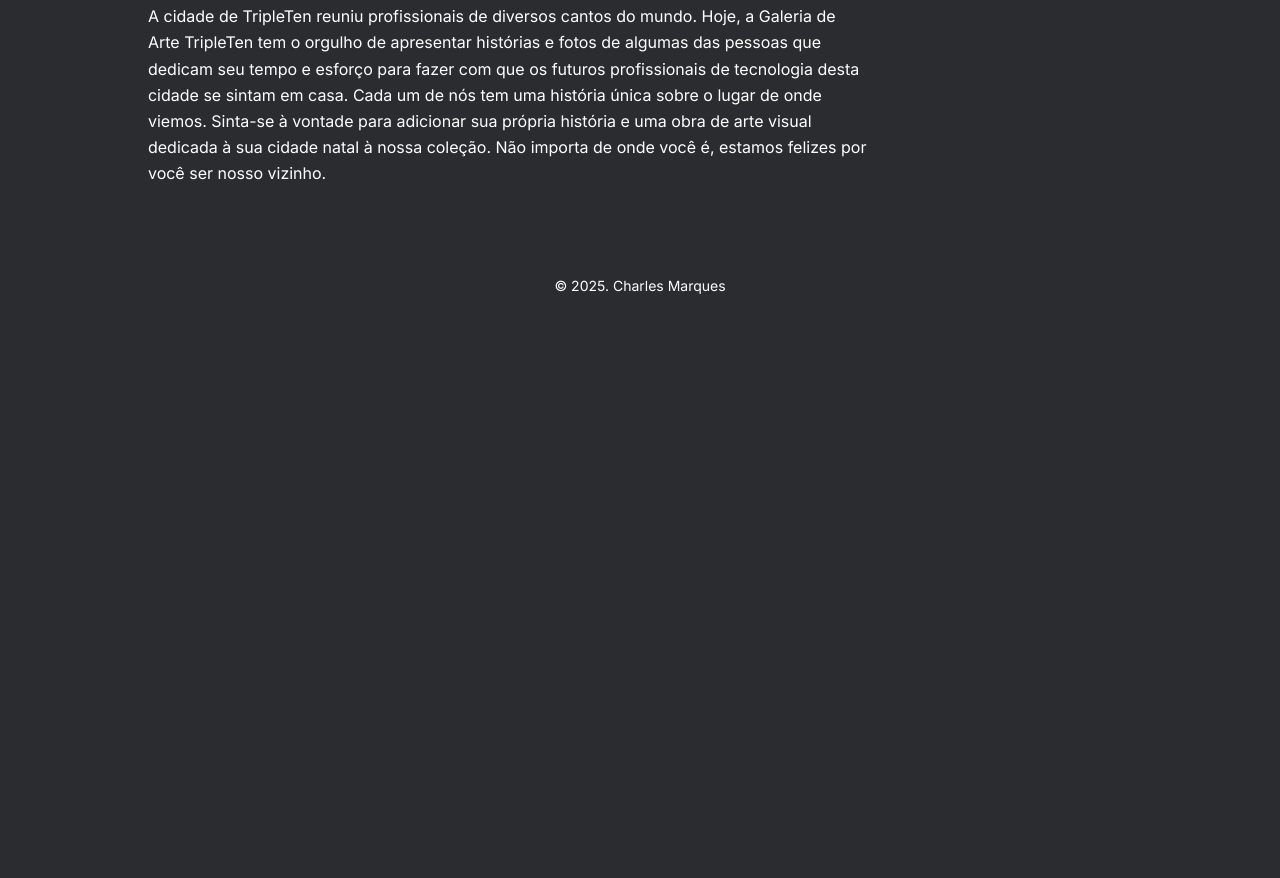
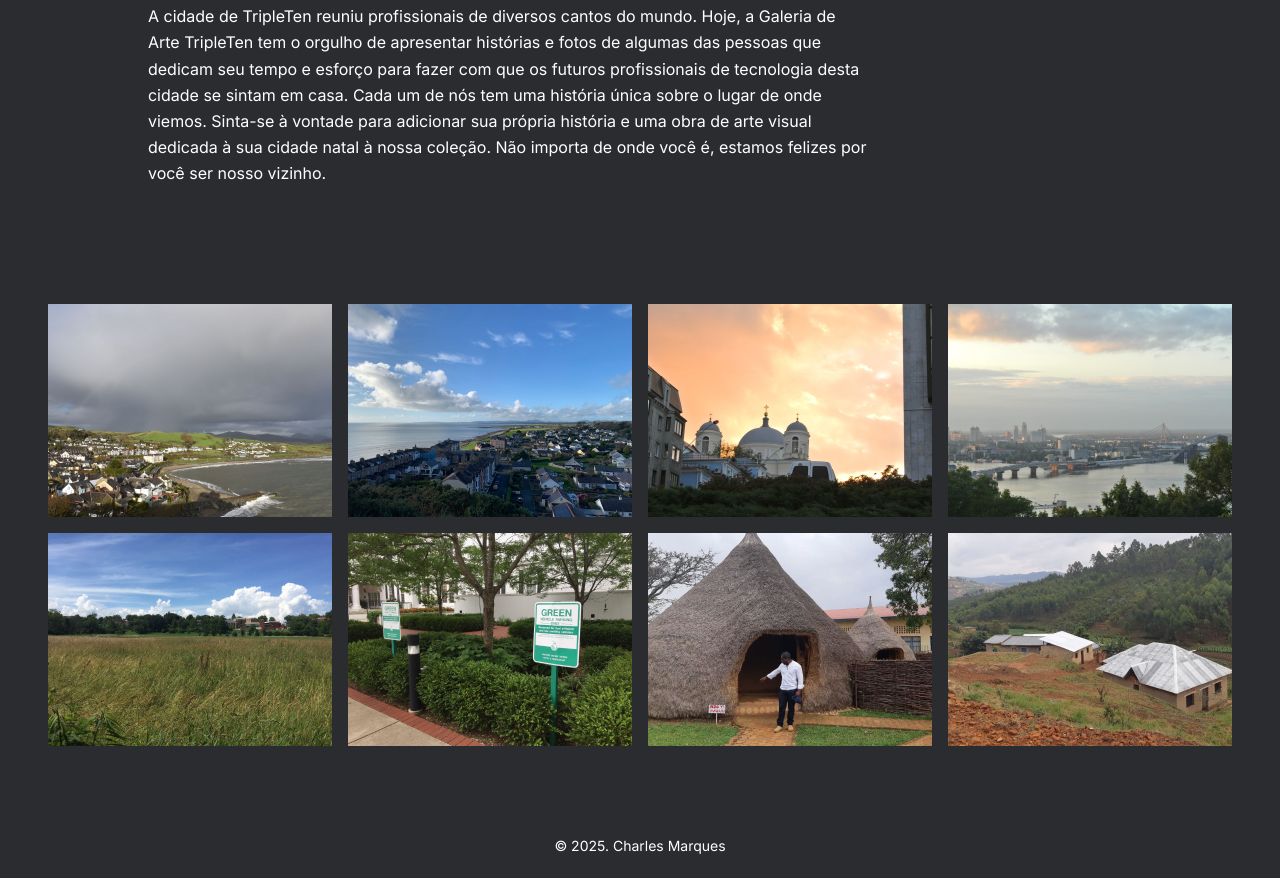
Before and after one commit to eng-charlesrochamarques/web_project_homeland, a plain HTML site: page index.html in a window 1280 px wide. Shown: the part 1569-2447 px from the top of the page. Before the commit the page ends 1887 px from the top, so only its background shows below. Drawn offline with Linux system fonts and the light colour scheme.

Commit message:
ADD Section Photo-grid

```diff
--- a/blocks/intro.css
+++ b/blocks/intro.css
@@ -1,6 +1,6 @@
 .intro {
   color: white;
-  margin: 92px auto 92px;
+  margin: 92px auto 0;
   max-width: 64.84%; /*830px*/
   margin-left: 11.56%; /*148px*/
 }
--- a/blocks/lead.css
+++ b/blocks/lead.css
@@ -21,6 +21,7 @@
 }
 .lead__image {
   max-width: 100%;
+  box-shadow: 10px 10px 25px 0px #00000080;
 }
 
 @media screen and (max-width: 1024px) {
--- /dev/null
+++ b/blocks/photo-grid.css
@@ -0,0 +1,10 @@
+.photo-grid {
+  max-width: 92.5%; /*1184px*/
+  display: grid;
+  grid-template-columns: repeat(4, 1fr);
+  grid-template-rows: repeat(2, 1fr);
+  grid-gap: 16px;
+  margin: 118px auto 92px;
+}
+.photo-grid__image {
+}
--- a/index.html
+++ b/index.html
@@ -29,8 +29,8 @@
           </p>
           <img
             src="./images/lead__image.png"
-            alt="Ilustração de uma paisagem litorenea"
-            class="lead__image"
+            alt="Ilustração de uma paisagem litorenean nublada"
+            class="photo-grid__image"
           />
         </section>
         <section class="intro">
@@ -54,6 +54,48 @@
             estamos felizes por você ser nosso vizinho.
           </p>
         </section>
+        <section class="photo-grid">
+          <img
+            src="./images/image_1.png"
+            alt="Ilustração de uma paisagem litorenea"
+            class="photo-grid__image"
+          />
+          <img
+            src="./images/image_2.png"
+            alt="Ilustração de uma paisagem litorenea"
+            class="photo-grid__image"
+          />
+          <img
+            src="./images/image_3.png"
+            alt="Ilustração de uma paisagem litorenea"
+            class="photo-grid__image"
+          />
+          <img
+            src="./images/image_4.png"
+            alt="Ilustração de uma paisagem litorenea"
+            class="photo-grid__image"
+          />
+          <img
+            src="./images/image_5.png"
+            alt="Ilustração de uma paisagem litorenea"
+            class="photo-grid__image"
+          />
+          <img
+            src="./images/image_6.png"
+            alt="Ilustração de uma paisagem litorenea"
+            class="photo-grid__image"
+          />
+          <img
+            src="./images/image_7.png"
+            alt="Ilustração de uma paisagem litorenea"
+            class="photo-grid__image"
+          />
+          <img
+            src="./images/image_8.png"
+            alt="Ilustração de uma paisagem litorenea"
+            class="photo-grid__image"
+          />
+        </section>
       </main>
       <footer class="footer">
         <p class="footer__paragraph">© 2025. Charles Marques</p>
--- a/pages/index.css
+++ b/pages/index.css
@@ -4,4 +4,5 @@
 @import url("../blocks/header.css");
 @import url("../blocks/lead.css");
 @import url("../blocks/intro.css");
+@import url("../blocks/photo-grid.css");
 @import url("../blocks/footer.css");
```
Also changed, not shown: images/image_1.png (added), images/image_2.png (added), images/image_3.png (added), images/image_4.png (added), images/image_5.png (added), images/image_6.png (added), images/image_7.png (added), images/image_8.png (added).
